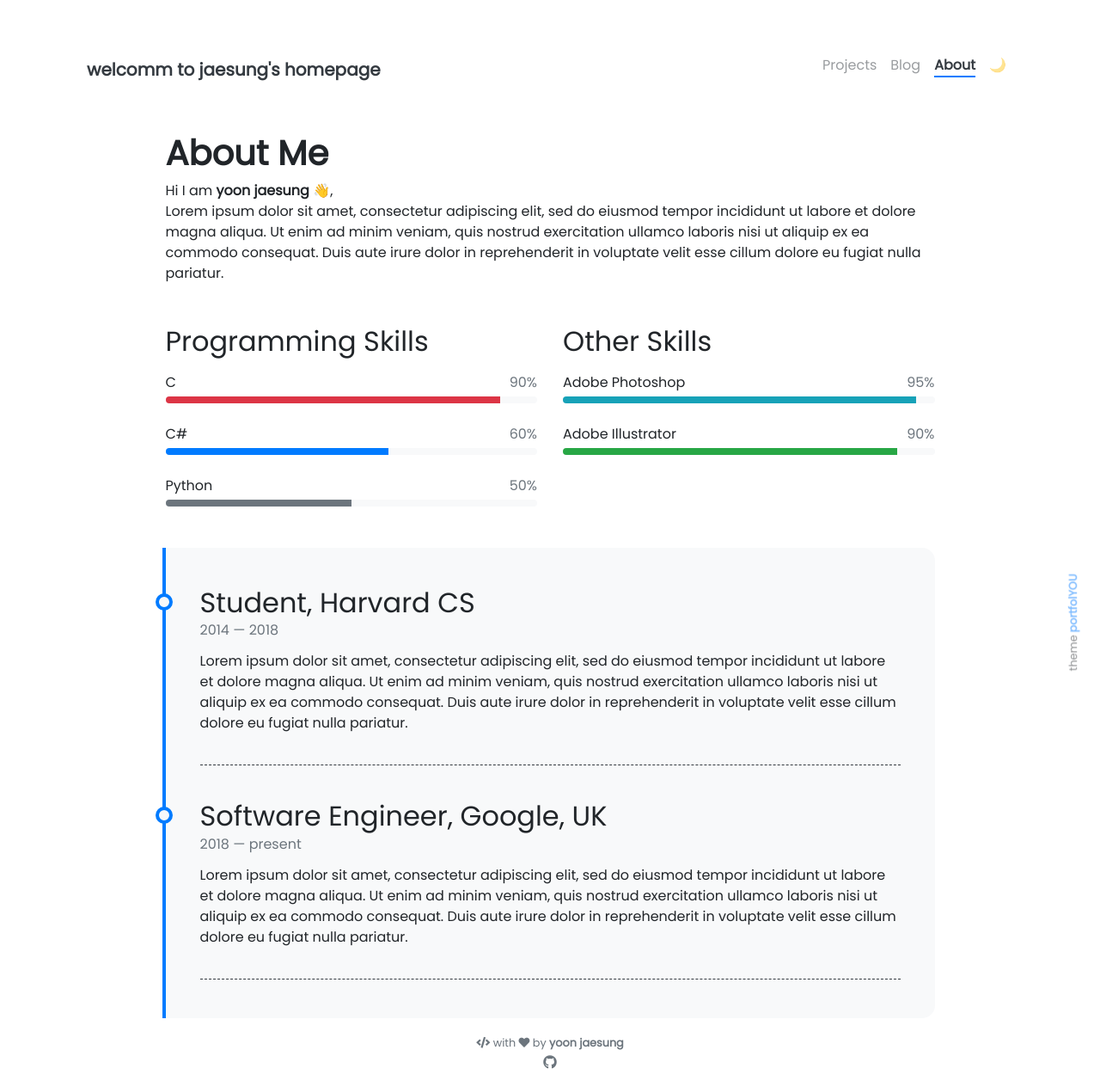
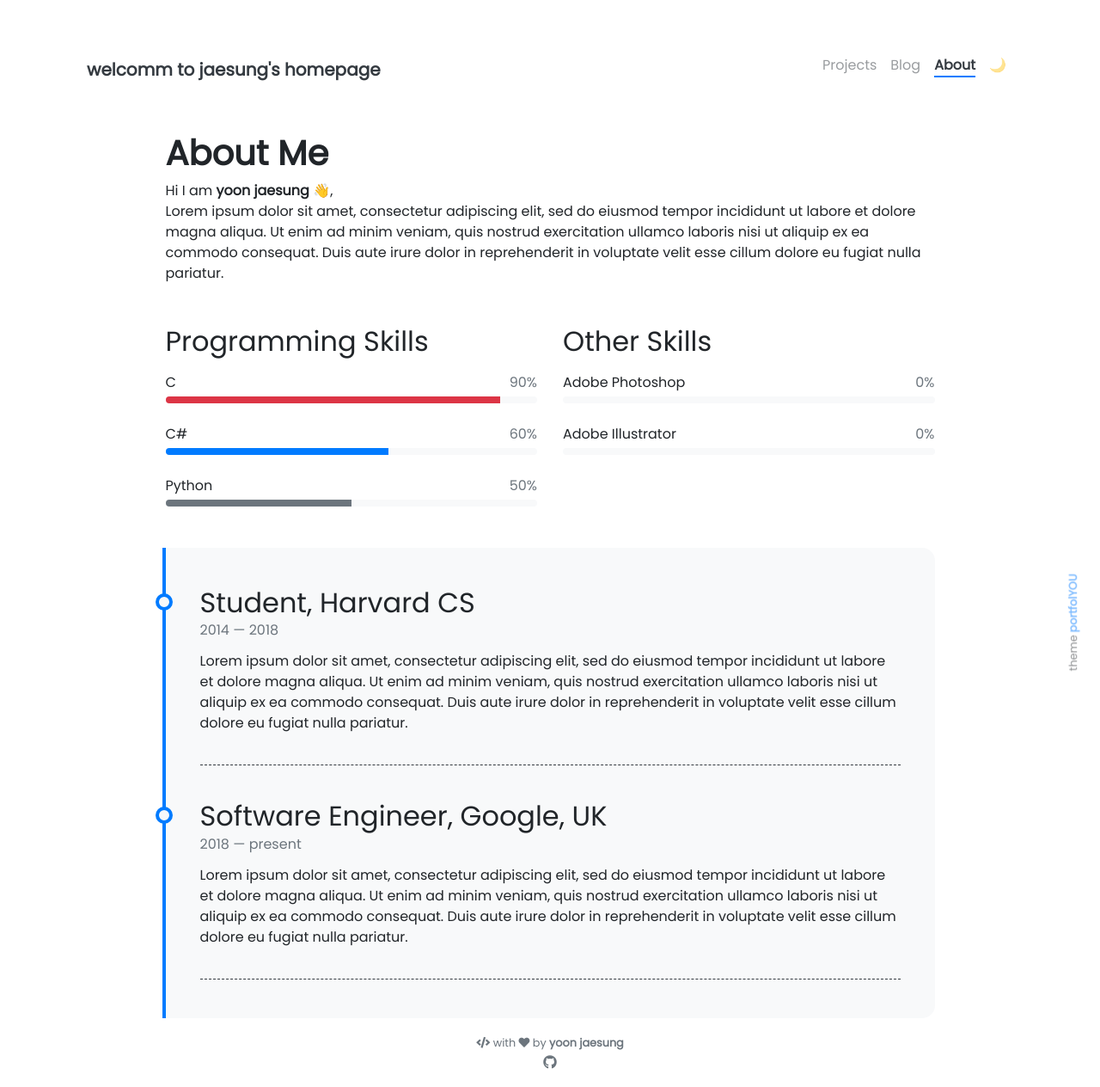
Before and after one commit to yoondra/yoondra.github.io, a Jekyll site: the page built from pages/about.md, in a window 1280 px wide. Shown: the whole page at 86% size. Built offline with Jekyll 4.4.1, drawn with Linux system fonts in a browser that asks for light colours; nearby versions of some CDN libraries; emoji names are drawn with the system emoji font.

Commit message:
Update other-skills.yml

```diff
--- a/_data/other-skills.yml
+++ b/_data/other-skills.yml
@@ -1,7 +1,7 @@
 - name: Adobe Photoshop
-  percentage: 95
+  percentage: 0
   color: info
 
 - name: Adobe Illustrator
-  percentage: 90
+  percentage: 0
   color: success
```
